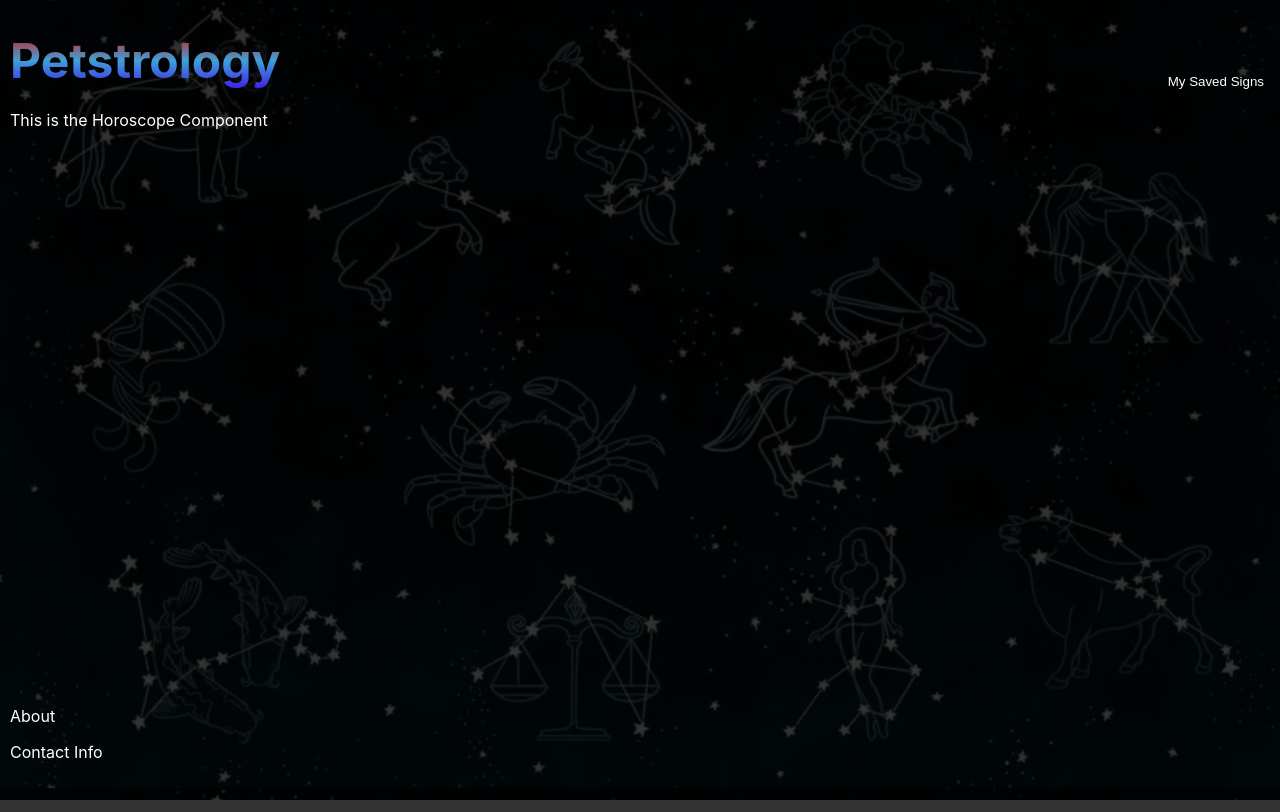
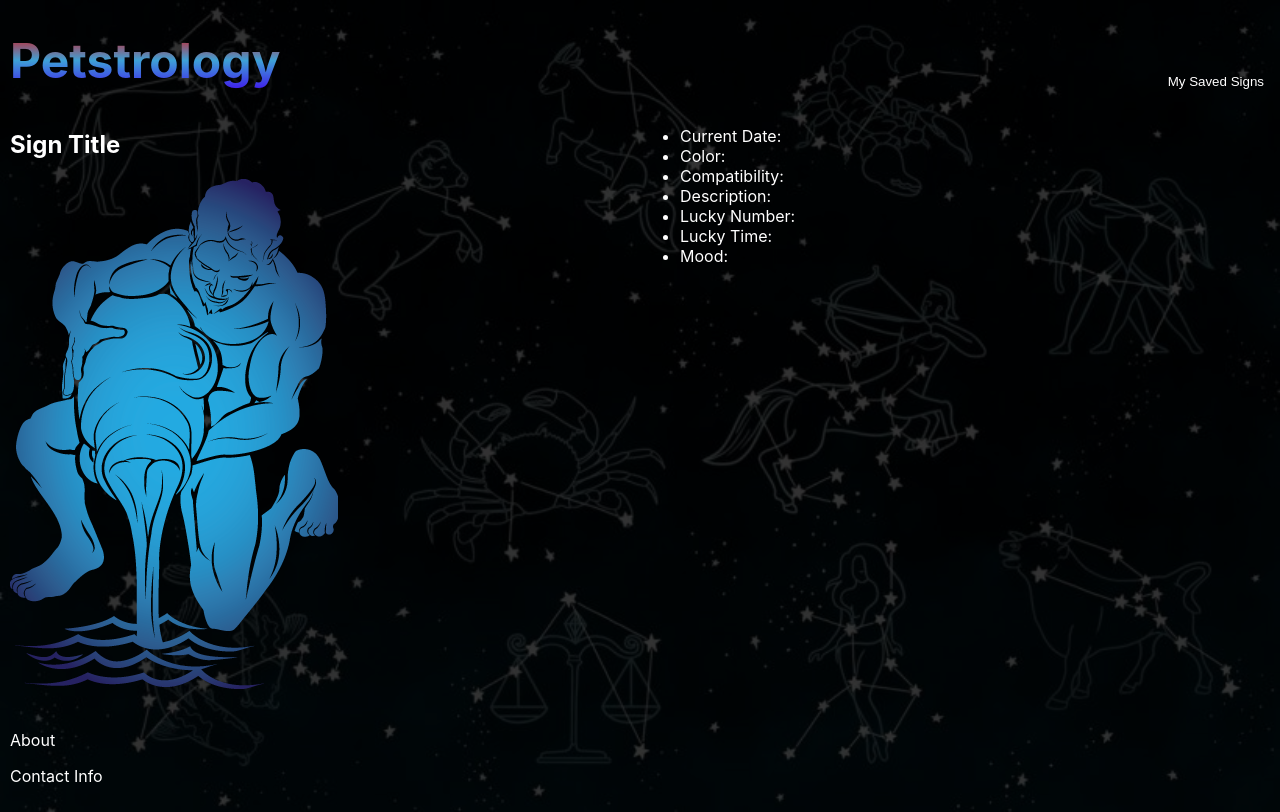
Before and after one commit to lbmerchant93/petstrology, a React (Create React App) app: page /horoscope in a window 1280 px wide. Built offline with nearby package versions, Linux system fonts and the light colour scheme.

Commit message:
Layout initial horoscope information for a day

```diff
--- a/src/Components/Horoscope/Horoscope.css
+++ b/src/Components/Horoscope/Horoscope.css
@@ -0,0 +1,9 @@
+.horoscope-main {
+    display: flex;
+    flex-direction: row;
+}
+
+.title-img,
+.details {
+    width: 50%;
+}
--- a/src/Components/Horoscope/Horoscope.js
+++ b/src/Components/Horoscope/Horoscope.js
@@ -1,9 +1,26 @@
 import React from 'react';
 import './Horoscope.css';
+import aquarius from'../../images/aquarius.png';
 
 const Horoscope = () => {
     return (
-       <main>This is the Horoscope Component</main>
+       <main className="horoscope-main">
+            <div className='title-img'>
+                <h2 className='horoscope-sign-title'>Sign Title</h2>
+                <img className='horoscope-sign-img' src={aquarius} alt='aquarius' />
+            </div>
+            <div className='details'>
+                <ul>
+                    <li className='days-date'>Current Date:</li>
+                    <li className='days-color'>Color:</li>
+                    <li className='days-compatibility'>Compatibility:</li>
+                    <li className='days-description'>Description:</li>
+                    <li className='days-lucky-numbers'>Lucky Number:</li>
+                    <li className='days-lucky-time'>Lucky Time:</li>
+                    <li className='days-mood'>Mood:</li>
+                </ul>
+            </div>
+       </main>
     )
 }
 
```
